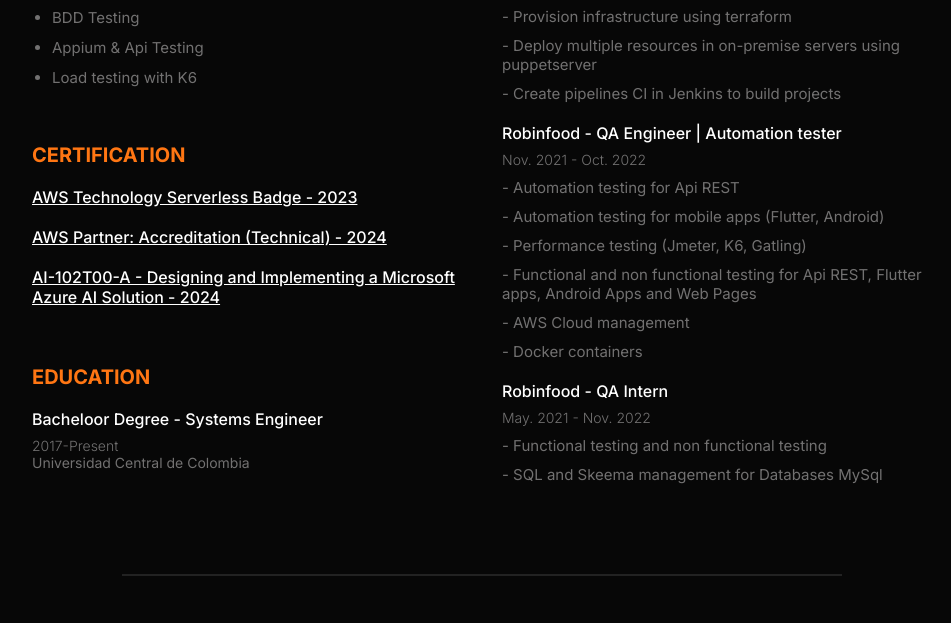
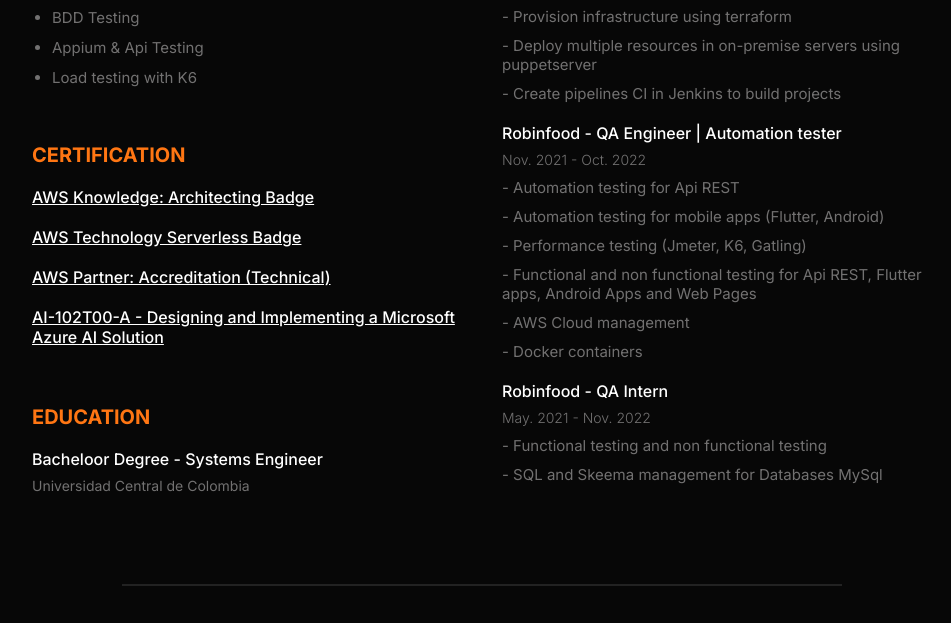
Before and after one commit to snakierboss52/cicd-cv, a website: page index.html in a window 1280 px wide. Shown: the part 871-1494 px from the top of the page, without its empty margins (158-1109 px from the left). Drawn offline with nearby package versions, Linux system fonts and the light colour scheme.

Commit message:
feat: add architecting badge

```diff
--- a/index.html
+++ b/index.html
@@ -64,17 +64,22 @@
         <h3 class="title">certification</h3>
         <div class="certification_item">
           <h3 class="item_title">
-            <a style="TEXT-DECORATION: underline" href="https://www.credly.com/badges/ed138228-0ba9-4e19-b52d-98259e3ae179/linked_in_profile">AWS Technology Serverless Badge - 2023 </a>
+            <a style="TEXT-DECORATION: underline" href="https://www.credly.com/badges/ed138228-0ba9-4e19-b52d-98259e3ae179/linked_in_profile">AWS Knowledge: Architecting Badge </a>
           </h3>
         </div>
         <div class="certification_item">
           <h3 class="item_title">
-            <a style="TEXT-DECORATION: underline" href="https://www.credly.com/badges/36a9b073-bec3-4bb7-ad62-b4bb7ba97f3e/public_url">AWS Partner: Accreditation (Technical) - 2024 </a>
+            <a style="TEXT-DECORATION: underline" href="https://www.credly.com/badges/ed138228-0ba9-4e19-b52d-98259e3ae179/linked_in_profile">AWS Technology Serverless Badge </a>
           </h3>
         </div>
         <div class="certification_item">
           <h3 class="item_title">
-            <a style="TEXT-DECORATION: underline" onclick="openPDFViewer()">AI-102T00-A - Designing and Implementing a Microsoft Azure AI Solution - 2024 </a>
+            <a style="TEXT-DECORATION: underline" href="https://www.credly.com/badges/36a9b073-bec3-4bb7-ad62-b4bb7ba97f3e/public_url">AWS Partner: Accreditation (Technical) </a>
+          </h3>
+        </div>
+        <div class="certification_item">
+          <h3 class="item_title">
+            <a style="TEXT-DECORATION: underline" onclick="openPDFViewer()">AI-102T00-A - Designing and Implementing a Microsoft Azure AI Solution </a>
           </h3>
         </div>
       </div>
@@ -88,7 +93,6 @@
         <h3 class="title">Education</h3>
         <div class="edu_item">
           <h4 class="item_title">Bacheloor Degree - Systems Engineer</h4>
-          <p class="item_preTitle">2017-Present</p>
           <p class="item_subtitle">
             Universidad Central de Colombia
           </p>
```
